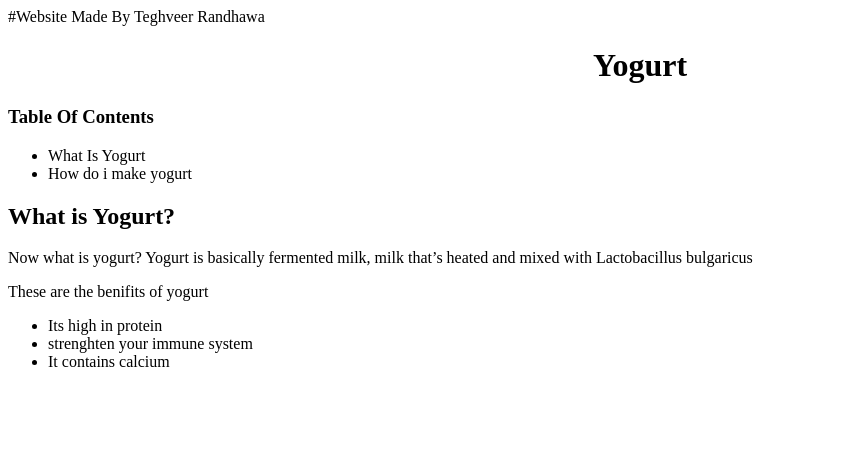
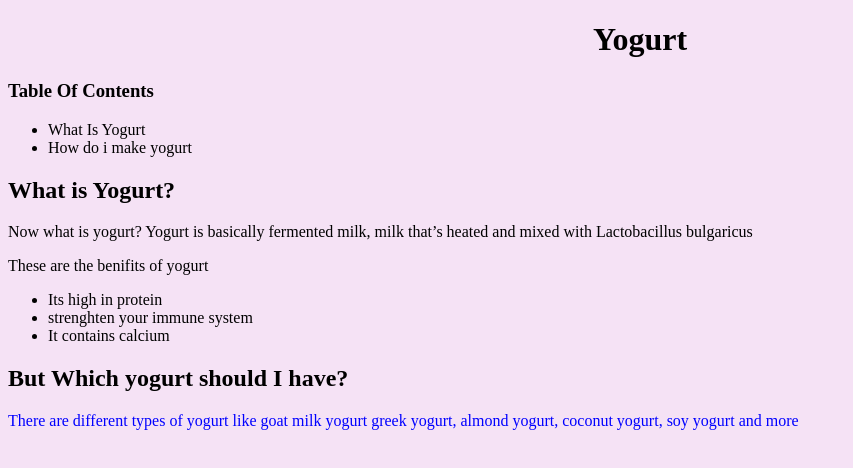
Before and after one commit to Teghveer/Teghveer.github.io, a plain HTML site: page index.html in a window 1280 px wide. Shown: the whole page, without its empty margins (0-853 px from the left). Drawn offline with Linux system fonts and the light colour scheme.

Commit message:
Update index.html

```diff
--- a/index.html
+++ b/index.html
@@ -1,46 +1,28 @@
 <!DOCTYPE html>
 <html>
- #Website
- Made By Teghveer Randhawa
+
 
     <head>
         <meta charset="utf-8">
         <title>Yogurt</title>
         <style>
 
-
-       h1 {
-           text-align:center;
-       }
-
-
-       }
-       #table-recipes {
-            text-decoration:underline;
-
-        }
-
-        table, th, td {
-  border: 1px solid black;
-}
-
-        tbody {
+        h1 {
             text-align:center;
         }
 
-       #consume {
-           color:blue;
+        body {
+            background-color:rgb(245, 226, 245);
+        }
 
-
-       }
-
-
-
+        #yogurt1 {
+         color:blue;
+        }
 
         </style>
     </head>
-    <body>
-        <h1 id="the-top">Yogurt</h1>
+
+        <h1>Yogurt</h1>
 
         <h3>Table Of Contents</h3>
         <ul>
@@ -59,3 +41,7 @@
            <li>It contains calcium
 
         </ul>
+        <h2> But Which yogurt should I have?</h2>
+        <p id="yogurt1">There are different types of yogurt like goat milk yogurt greek yogurt, almond yogurt, coconut yogurt, soy yogurt and more </p>
+
+     </html>
```
